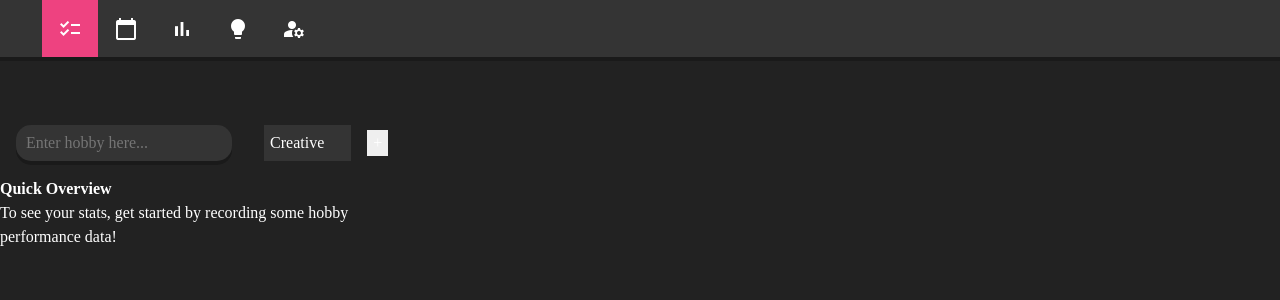
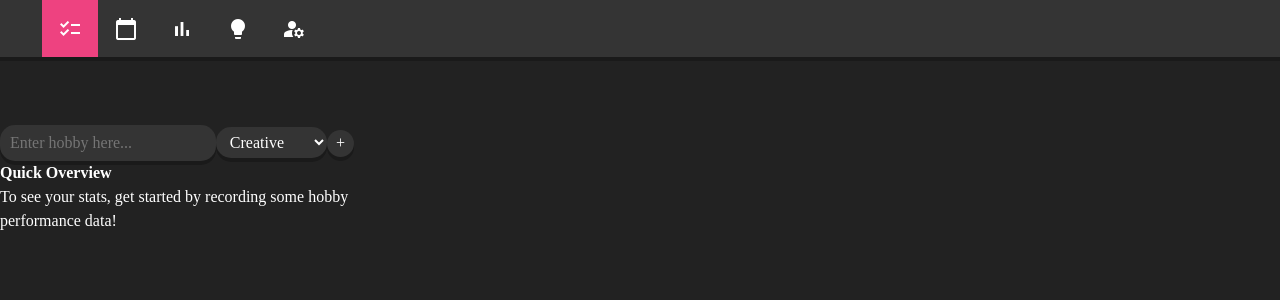
Before and after one commit to raziel-razmattaz/hobby-tracker, a Vue app: page / in a window 1280 px wide. Shown: the top 300 px of the page. Built offline with nearby package versions, Linux system fonts and the light colour scheme; a web font is replaced by a local one.

Commit message:
Added basic styling to input selection field and button

```diff
--- a/src/components/HobbyManager.vue
+++ b/src/components/HobbyManager.vue
@@ -115,10 +115,10 @@ function getLatestDate(hobby) {
 <template>
   <form @submit.prevent="addHobby">
     <input v-model="newHobby" type="text" class="boxshadow" required placeholder="Enter hobby here...">
-    <select v-model="newCategory">
-      <option v-for="category in hobbies.categories" :key="category" :value="category">{{ category }}</option>
+    <select v-model="newCategory" class="boxshadow">
+      <option class="test" v-for="category in hobbies.categories" :key="category" :value="category">{{ category }}</option>
     </select>
-    <button>+</button>
+    <button class="add-button boxshadow">+</button>
   </form>
   <ul>
     <li class="m-md boxshadow" v-for="hobby in hobbies.hobbies" :key="hobby.id">
@@ -180,8 +180,6 @@ li button {
 /* Input Field Styling */
 
 input[type=text] {
-  margin: var(--space-md);
-  margin-top: 0px;
   padding: var(--space-xs);
   padding-left: var(--space-sm);
   color: var(--text-faded);
@@ -197,20 +195,26 @@ input[type=text]:focus {
 }
 
 select {
-  margin: var(--space-md);
-  margin-top: 0px;
   padding: var(--space-xs);
+  padding-left: var(--space-sm);
   font-family: var(--body-font);
   color: var(--text);
   border: none;
+  border-radius: var(--border-radius);
   background: var(--foreground);
 }
 
-select, option {
+option {
   font-family: var(--body-font);
-  -webkit-appearance: none;
-  -moz-appearance: none;
-  appearance: none;
+}
+
+/* Add Button Styling */
+
+.add-button {
+  width: var(--space-lg);
+  height: var(--space-lg);
+  border-radius: var(--border-radius);
+  background: var(--foreground);
 }
 
 </style>
--- a/src/pages/Settings.vue
+++ b/src/pages/Settings.vue
@@ -32,8 +32,5 @@ function removeAllHobbies() {
 </template>
 
 <style scoped>
-/* Style the pages fully normally */
-/* If more common elements move to style.css also */
-/* Add footer in App.Vue */
-/* Adjust Media Queries for Mobile View */
+
 </style>
```
